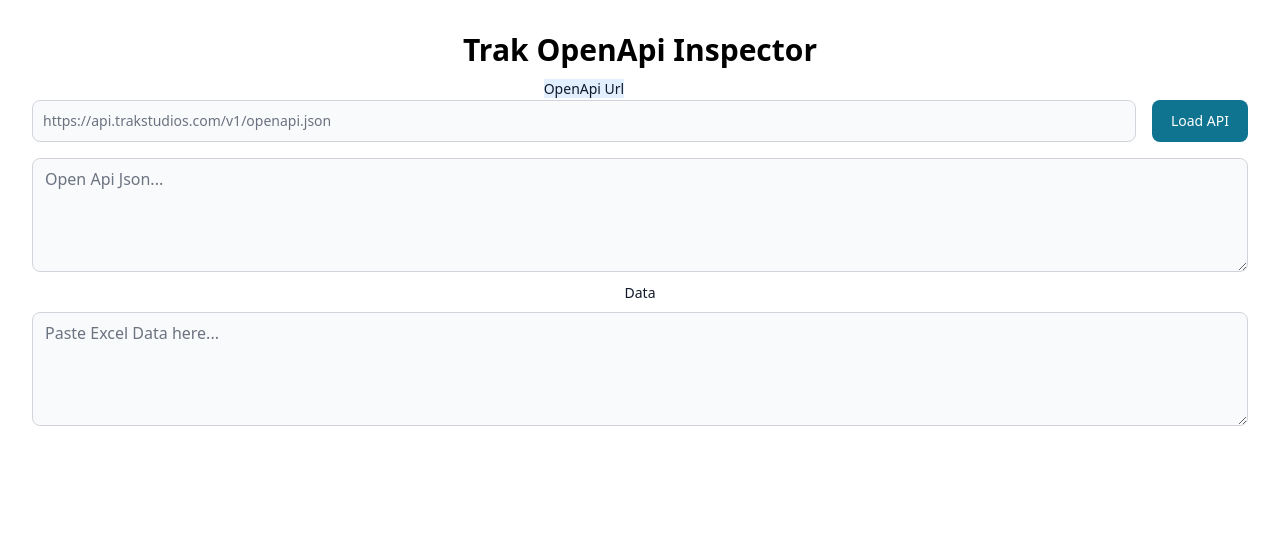
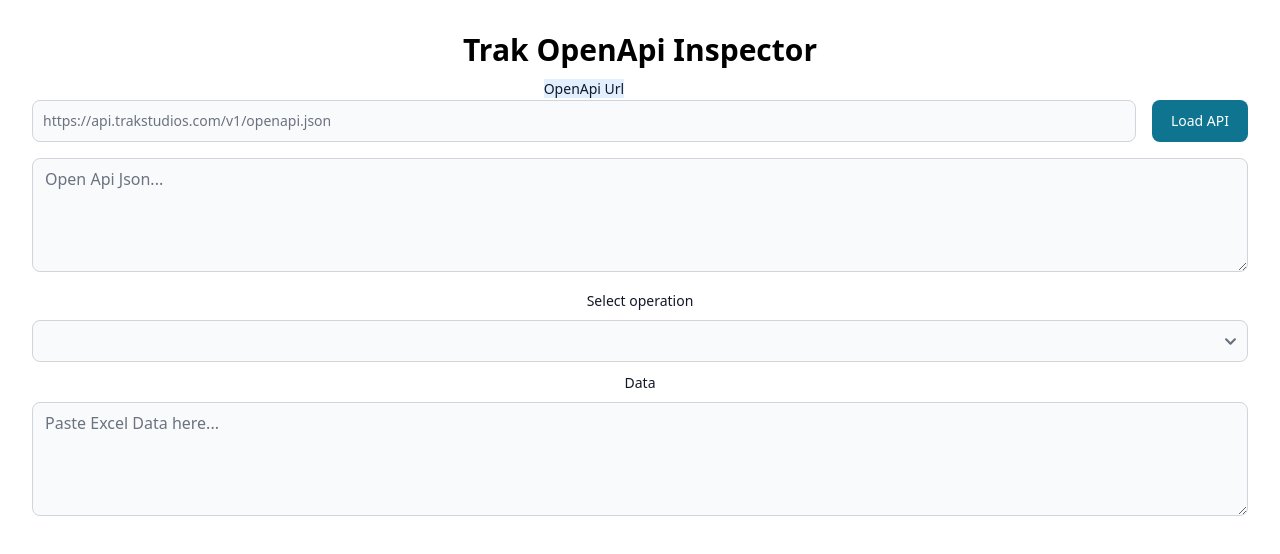
Before and after one commit to IntegraTrak/TrakOpenApiInspector, a React (Vite) app: page / in a window 1280 px wide. Shown: the top 554 px of the page. Built offline with nearby package versions, Linux system fonts and the light colour scheme.

Commit message:
add selection of operation

```diff
--- a/src/App.tsx
+++ b/src/App.tsx
@@ -1,7 +1,7 @@
 import { useState, useRef, useEffect, ClipboardEvent } from "react";
 import reactLogo from "./assets/react.svg";
 import "./App.css";
-import { TextInput, Label, Button, Textarea } from "flowbite-react";
+import { TextInput, Label, Button, Textarea, Select } from "flowbite-react";
 import Papa from "papaparse";
 import {
   createColumnHelper,
@@ -13,7 +13,7 @@
   useReactTable,
 } from "@tanstack/react-table";
 import { useVirtualizer } from "@tanstack/react-virtual";
-import OpenAPIClientAxios from "openapi-client-axios";
+import { OpenAPIClientAxios, Operation } from "openapi-client-axios";
 import { OpenAPIV3 } from "openapi-types";
 
 function App() {
@@ -21,6 +21,10 @@
   const [columns, setColumns] = useState([]);
   const [loading, setLoading] = useState(true);
   const [sorting, setSorting] = useState<SortingState>([]);
+  const [operators, setOperators] = useState([] as Operation[]);
+  const [selectedOperator, setSelectedOperator] = useState(
+    null as unknown as Operation
+  );
 
   const table = useReactTable({
     data,
@@ -34,6 +38,7 @@
     debugTable: true,
   });
 
+  const refOpenApiUri = useRef<HTMLInputElement>(null);
   const refOpenApiDef = useRef<HTMLTextAreaElement>(null);
 
   const { rows } = table.getRowModel();
@@ -51,14 +56,19 @@
   }, [data, columns]);
 
   function handleLoadAPI() {
-    const definition: OpenAPIV3.Document = JSON.parse(
-      refOpenApiDef.current.value
-    );
+    //const definition: OpenAPIV3.Document = JSON.parse(
+    //  refOpenApiDef.current.value
+    //);
+
+    const definition: string = refOpenApiUri!.current!.value;
     const api = new OpenAPIClientAxios({
       definition: definition,
     });
     api.init().then(() => {
       console.log(api);
+      const o = api.getOperations();
+      console.log(o);
+      setOperators(o);
     });
   }
 
@@ -69,15 +79,27 @@
     Papa.parse(text, {
       header: true,
       skipEmptyLines: true,
-      complete: function (results) {
+      complete: function (results: any) {
         setData(results.data);
         setColumns(makeColumns(results.meta.fields));
       },
     });
   }
 
-  function makeColumns(rawColumns) {
-    return rawColumns.map((column) => {
+  const operationChange = (event: {
+    target: { value: string | undefined };
+  }) => {
+    if (event.target.value) {
+      const operation: Operation = operators.filter(
+        (operation) => operation.operationId == event.target.value
+      )[0];
+      setSelectedOperator(operation);
+      console.log(operation);
+    }
+  };
+
+  function makeColumns(rawColumns: any) {
+    return rawColumns.map((column: any) => {
       return { header: column, accessorKey: column };
     });
   }
@@ -93,6 +115,7 @@
             className="bg-blue-100"
           />
           <TextInput
+            ref={refOpenApiUri}
             id="OpenApiUrl"
             type="url"
             placeholder="https://api.trakstudios.com/v1/openapi.json"
@@ -112,6 +135,29 @@
             placeholder="Open Api Json..."
             rows={4}
           />
+        </div>
+      </div>
+      <div className="flex flex-row justify-center items-end space-x-4">
+        <div className="py-2 grow">
+          <div id="select">
+            <div className="mb-2 block">
+              <Label htmlFor="operation" value="Select operation" />
+            </div>
+            <Select id="operation" required={true} onChange={operationChange}>
+              {operators
+                .filter(
+                  (operation) =>
+                    operation.method == "post" ||
+                    operation.method == "put" ||
+                    operation.method == "delete"
+                )
+                .map((operation, operationId) => (
+                  <option key={operationId} value={operation.operationId}>
+                    {operation.operationId}
+                  </option>
+                ))}
+            </Select>
+          </div>
         </div>
       </div>
 
```
